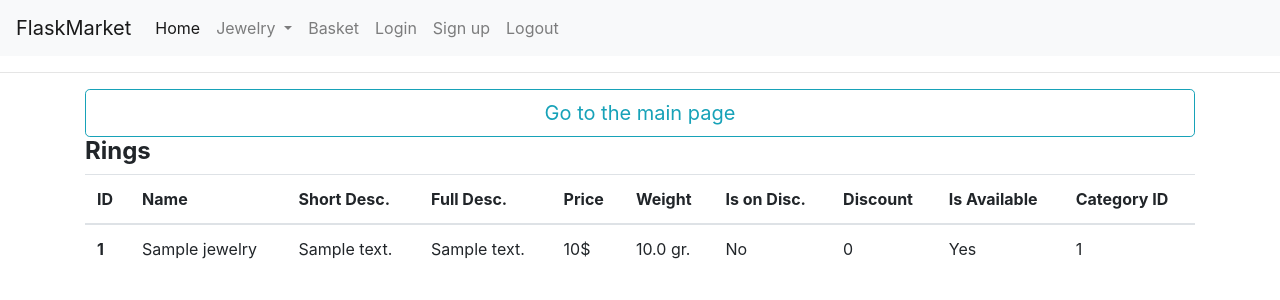
After one commit to tetiana-oprysk/market, a Flask app: page /rings in a window 1280 px wide. The commit adds this page. Shown: the top 300 px of the page. Run offline with Flask 2, Linux system fonts and the light colour scheme; tables that the repository leaves empty hold one stand-in row (values such as "Sample post"); some libraries are stand-ins or nearby versions.

Commit message:
Add items pages, one more db

```diff
--- a/market/__init__.py
+++ b/market/__init__.py
@@ -6,11 +6,15 @@ from flask_script import Manager
 from flask_migrate import Migrate, MigrateCommand
 from flask_jwt_extended import JWTManager
 import redis
+import sqlite3
 
 app = Flask(__name__)
 app.config['SQLALCHEMY_DATABASE_URI'] = 'sqlite:///market.db'
 app.config['SECRET_KEY'] = '5b4e2355fc3b6d804f667e63'
+app.config['JWT_SECRET_KEY'] = 'fe4e2rfg23fq3xwd25b4e2355fc3b6d8gf35g23x'
 app.config['SQLALCHEMY_TRACK_MODIFICATIONS'] = False
+app.config['JWT_BLACKLIST_ENABLED'] = True
+app.config['JWT_BLACKLIST_TOKEN_CHECKS'] = ['access', 'refresh']
 db = SQLAlchemy(app)
 login_manager = LoginManager(app)
 bcrypt = Bcrypt(app)
--- a/market/templates/base.html
+++ b/market/templates/base.html
@@ -11,18 +11,90 @@
 </head>
 <body>
         <!-- Image and text -->
-    <nav class="navbar navbar-dark bg-dark">
-      <a class="navbar-brand" href="/index">
-        <img src="../static/bootstrap-solid.svg" width="30" height="30" class="d-inline-block align-top" alt="">
-        Bootstrap
-      </a>
-      {% if session.logged_in %}
-        <a class="nav-link" href="/logout">Logout</a>
-      {% else %}
-        <a class="nav-link" href="/login">Login</a>
-        <a class="nav-link" href="/register">Sign up</a>
-      {% endif %}
-    </nav>
+<!--    <nav class="navbar navbar-dark bg-dark">-->
+<!--      <a class="navbar-brand" href="/index">-->
+<!--&lt;!&ndash;        <img src="../static/bootstrap-solid.svg" width="30" height="30" class="d-inline-block align-top" alt="">&ndash;&gt;-->
+<!--            <svg xmlns="http://www.w3.org/2000/svg" width="16" height="16" fill="currentColor" class="bi bi-mask" viewBox="0 0 16 16">-->
+<!--              <path d="M6.225 1.227A7.5 7.5 0 0 1 10.5 8a7.5 7.5 0 0 1-4.275 6.773 7 7 0 1 0 0-13.546zM4.187.966a8 8 0 1 1 7.627 14.069A8 8 0 0 1 4.186.964z"/>-->
+<!--            </svg>-->
+<!--          FlaskMarket-->
+<!--      </a>-->
+<!--        <div class="collapse navbar-collapse" id="navbarNavDropdown">-->
+<!--            <ul class="navbar-nav">-->
+<!--                <li class="nav-item active">-->
+<!--                    <a class="nav-link" href="#">Home <span class="sr-only">(current)</span></a>-->
+<!--                </li>-->
+<!--                <li class="nav-item">-->
+<!--                    <a class="nav-link" href="#">Features</a>-->
+<!--                </li>-->
+<!--                <li class="nav-item">-->
+<!--                    <a class="nav-link" href="#">Pricing</a>-->
+<!--                </li>-->
+<!--                <li class="nav-item dropdown">-->
+<!--                    <a class="nav-link dropdown-toggle" href="#" id="navbarDropdownMenuLink" data-toggle="dropdown" aria-haspopup="true" aria-expanded="false">-->
+<!--                      Dropdown link-->
+<!--                    </a>-->
+<!--                    <div class="dropdown-menu" aria-labelledby="navbarDropdownMenuLink">-->
+<!--                      <a class="dropdown-item" href="#">Action</a>-->
+<!--                      <a class="dropdown-item" href="#">Another action</a>-->
+<!--                      <a class="dropdown-item" href="#">Something else here</a>-->
+<!--                    </div>-->
+<!--                </li>-->
+<!--            </ul>-->
+<!--        </div>-->
+<!--      {% if session.logged_in %}-->
+<!--        <a class="nav-link" href="/logout">Logout</a>-->
+<!--      {% else %}-->
+<!--&lt;!&ndash;        <a href="/login" class="btn btn-outline-dark" role="button" aria-pressed="true">Sign in</a>&ndash;&gt;-->
+<!--&lt;!&ndash;        <a href="/login" class="btn btn-outline-dark" role="button" aria-pressed="true">Sign up</a>&ndash;&gt;-->
+<!--        <a class="nav-link" href="/login">Login</a>-->
+<!--        <a class="nav-link" href="/register">Sign up</a>-->
+<!--&lt;!&ndash;        <a href='/basket'><svg xmlns="http://www.w3.org/2000/svg" width="16" height="16" fill="currentColor" class="bi bi-basket3" viewBox="0 0 16 16">&ndash;&gt;-->
+<!--&lt;!&ndash;          <path d="M5.757 1.071a.5.5 0 0 1 .172.686L3.383 6h9.234L10.07 1.757a.5.5 0 1 1 .858-.514L13.783 6H15.5a.5.5 0 0 1 .5.5v1a.5.5 0 0 1-.5.5H.5a.5.5 0 0 1-.5-.5v-1A.5.5 0 0 1 .5 6h1.717L5.07 1.243a.5.5 0 0 1 .686-.172zM3.394 15l-1.48-6h-.97l1.525 6.426a.75.75 0 0 0 .729.574h9.606a.75.75 0 0 0 .73-.574L15.056 9h-.972l-1.479 6h-9.21z"/>&ndash;&gt;-->
+<!--&lt;!&ndash;        </svg></a>&ndash;&gt;-->
+<!--      {% endif %}-->
+<!--    </nav>-->
+
+        <nav class="navbar navbar-expand-lg navbar-light bg-light">
+          <a class="navbar-brand" href="/index">FlaskMarket</a>
+          <button class="navbar-toggler" type="button" data-toggle="collapse" data-target="#navbarNavDropdown" aria-controls="navbarNavDropdown" aria-expanded="false" aria-label="Toggle navigation">
+            <span class="navbar-toggler-icon"></span>
+          </button>
+          <div class="collapse navbar-collapse" id="navbarNavDropdown">
+            <ul class="navbar-nav">
+              <li class="nav-item active">
+                <a class="nav-link" href="/index">Home <span class="sr-only">(current)</span></a>
+              </li>
+              <li class="nav-item dropdown">
+                <a class="nav-link dropdown-toggle" href="#" id="navbarDropdownMenuLink" data-toggle="dropdown" aria-haspopup="true" aria-expanded="false">
+                  Jewelry
+                </a>
+                <div class="dropdown-menu" aria-labelledby="navbarDropdownMenuLink">
+                  <a class="dropdown-item" href="/rings">Rings</a>
+                  <a class="dropdown-item" href="/necklaces">Necklaces</a>
+                  <a class="dropdown-item" href="#">Earrings</a>
+                  <a class="dropdown-item" href="#">Bracelets</a>
+                    <hr>
+                  <a class="dropdown-item" href="/all_jewelry">All jewelry</a>
+                </div>
+              </li>
+              <li class="nav-item">
+                <a class="nav-link" href="#">Basket</a>
+              </li>
+                <li class="nav-item">
+                    <a class="nav-link" href="/login">Login</a>
+                </li>
+                <li class="nav-item">
+                    <a class="nav-link" href="/register">Sign up</a>
+                </li>
+                <li class="nav-item">
+                    <a class="nav-link" href="/logout">Logout</a>
+                </li>
+
+
+            </ul>
+          </div>
+</nav>
 
     <hr>
     <div class="container">
@@ -35,6 +107,6 @@
     <script src="https://code.jquery.com/jquery-3.2.1.slim.min.js" integrity="sha384-KJ3o2DKtIkvYIK3UENzmM7KCkRr/rE9/Qpg6aAZGJwFDMVNA/GpGFF93hXpG5KkN" crossorigin="anonymous"></script>
     <script src="https://cdnjs.cloudflare.com/ajax/libs/popper.js/1.12.9/umd/popper.min.js" integrity="sha384-ApNbgh9B+Y1QKtv3Rn7W3mgPxhU9K/ScQsAP7hUibX39j7fakFPskvXusvfa0b4Q" crossorigin="anonymous"></script>
     <script src="https://maxcdn.bootstrapcdn.com/bootstrap/4.0.0/js/bootstrap.min.js" integrity="sha384-JZR6Spejh4U02d8jOt6vLEHfe/JQGiRRSQQxSfFWpi1MquVdAyjUar5+76PVCmYl" crossorigin="anonymous"></script>
-    <hr>
+
 </body>
 </html>
--- /dev/null
+++ b/market/templates/rings.html
@@ -0,0 +1,61 @@
+{% extends "base.html" %}
+
+{% block body %}
+
+{% from "includes/formhelpers.html" import render_field %}
+<a href="/index" class="btn btn-outline-info btn-lg btn-block" role="button" aria-pressed="true">Go to the main page</a>
+{% if session['first_name'] == 'admin' %}
+    <a href="/add_jewelry" class="btn btn-outline-success btn-lg btn-block" role="button" aria-pressed="true">Add New Jewelry!</a>
+    <br>
+{% endif %}
+<h4>
+    <strong>
+        Rings
+    </strong>
+</h4>
+
+<table class="table">
+  <thead>
+    <tr>
+        <th scope="col">ID</th>
+        <th scope="col">Name</th>
+        <th scope="col">Short Desc.</th>
+        <th scope="col">Full Desc.</th>
+        <th scope="col">Price</th>
+        <th scope="col">Weight</th>
+        <th scope="col">Is on Disc.</th>
+        <th scope="col">Discount</th>
+        <th scope="col">Is Available</th>
+        <th scope="col">Category ID</th>
+    </tr>
+  </thead>
+  <tbody>
+    {% for row in rows %}
+      {% if row[9] == 1 %}
+        <tr>
+            <th scope="row">{{ row[0] }}</th>
+            <td>{{ row[1] }}</td>
+            <td>{{ row[2] }}</td>
+            <td>{{ row[3] }}</td>
+            <td>{{ row[4] }}$</td>
+            <td>{{ row[5] }} gr.</td>
+            {% if row[6] == 1 %}
+                <td>Yes</td>
+            {% else %}
+                <td>No</td>
+            {% endif %}
+            <td>{{ row[7] }}</td>
+            {% if row[8] == 1 %}
+                <td>Yes</td>
+            {% else %}
+                <td>No</td>
+            {% endif %}
+            <td>{{ row[9] }}</td>
+        </tr>
+      {% endif %}
+    {% endfor %}
+  </tbody>
+</table>
+
+
+{% endblock body %}
--- a/market/views/routes.py
+++ b/market/views/routes.py
@@ -3,10 +3,13 @@ from market import app
 from market import db
 from market import jwt_redis_blocklist
 from flask import render_template, redirect, url_for, flash, request, session, logging, jsonify
-from market.views.forms import RegisterForm, LoginForm
+from market.views.forms import RegisterForm, LoginForm, AddJewelryForm
 from market.models.user_models import User
+from market.models.item_models import Jewelry
 import datetime
 import uuid
+import sqlite3
+import os.path
 
 from flask_jwt_extended import create_access_token
 from flask_jwt_extended import get_jwt_identity
@@ -64,29 +67,85 @@ def login():
 
             session['first_name'] = attempted_user.first_name
 
-            redirect(url_for('index'))
-
-            return jsonify({
+            jsonify({
                 'token': token,
                 'user': attempted_user.public_id,
                 'token_expire_to': datetime.datetime.utcnow() + datetime.timedelta(minutes=30)
             })
 
-            # After successful login, redirecting to home page
+            return redirect(url_for('index'))
 
         else:
             flash('Username and password are not match! Please try again!', category='danger')
     return render_template('login.html', form=form)
 
 
-@app.route('/logout', methods=['DELETE'])
-@jwt_required()
+@app.route('/logout', methods=['GET', 'POST', 'DELETE'])
+# @jwt_required()
 def logout():
     # Removing data from session by setting logged_flag to False
     session['logged_in'] = False
 
-    jti = get_jwt()["jti"]
-    jwt_redis_blocklist.set(jti, "", ex=datetime.timedelta(minutes=30))
-    return jsonify(msg="Access token revoked")
+    # jti = get_jwt()["jti"]
+    # jwt_redis_blocklist.set(jti, "", ex=datetime.timedelta(minutes=30))
+    # return jsonify(msg="Access token revoked")
 
-    # return redirect(url_for('index'))
+    return redirect(url_for('index'))
+
+
+@app.route('/add_jewelry', methods=['GET', 'POST'])
+def add_jewelry():
+    if session['first_name'] == 'admin':
+        form = AddJewelryForm(request.form)
+        if request.method == 'POST' and form.validate:
+            jewelry_to_create = Jewelry(name=form.name.data,
+                                  short_description=form.short_description.data,
+                                  full_description=form.full_description.data,
+                                  price=form.price.data,
+                                  weight=form.weight.data,
+                                  is_on_discount=form.is_on_discount.data,
+                                  discount=form.discount.data,
+                                  is_available=form.is_available.data,
+                                  category_id=form.category_id.data)
+            db.session.add(jewelry_to_create)
+            db.session.commit()
+            return render_template('success_add_jewelry.html')
+        if form.errors != {}:  # If there are not errors from the validations
+            for err_msg in form.errors.values():
+                flash(f'There was an error with creating a jewelry: {err_msg}', category='danger')
+        return render_template('add_jewelry.html', form=form)
+    else:
+        return redirect(url_for('something_went_wrong'))
+
+
+@app.route('/something_went_wrong', methods=['GET', 'POST'])
+def something_went_wrong():
+    return render_template('something_went_wrong.html')
+
+
+def print_db():
+    db_path = os.path.join("market/market.db")
+    with sqlite3.connect(db_path) as db:
+        c = db.cursor()
+        c.execute('SELECT * FROM jewelry')
+        return c.fetchall()
+
+
+@app.route('/all_jewelry', methods=['GET', 'POST'])
+def print_all_jewelry():
+    return render_template('all_jewelry.html', rows=print_db())
+
+
+@app.route('/rings', methods=['GET', 'POST'])
+def print_rings():
+    return render_template('rings.html', rows=print_db())
+
+
+@app.route('/necklaces', methods=['GET', 'POST'])
+def print_necklaces():
+    return render_template('necklaces.html', rows=print_db())
+
+
+@app.route('/cart', methods=['GET', 'POST'])
+def cart():
+    pass
```
Also changed, not shown: market/templates/add_jewelry.html (added, +34 -0 lines), market/templates/all_jewelry.html (added, +59 -0 lines), market/templates/cart.html (added, +59 -0 lines), market/templates/index.html (+23 -0 lines), market/templates/necklaces.html (added, +61 -0 lines), market/templates/something_went_wrong.html (added, +12 -0 lines), market/templates/success_add_jewelry.html (added, +12 -0 lines), market/views/forms.py (+14 -1 lines).
